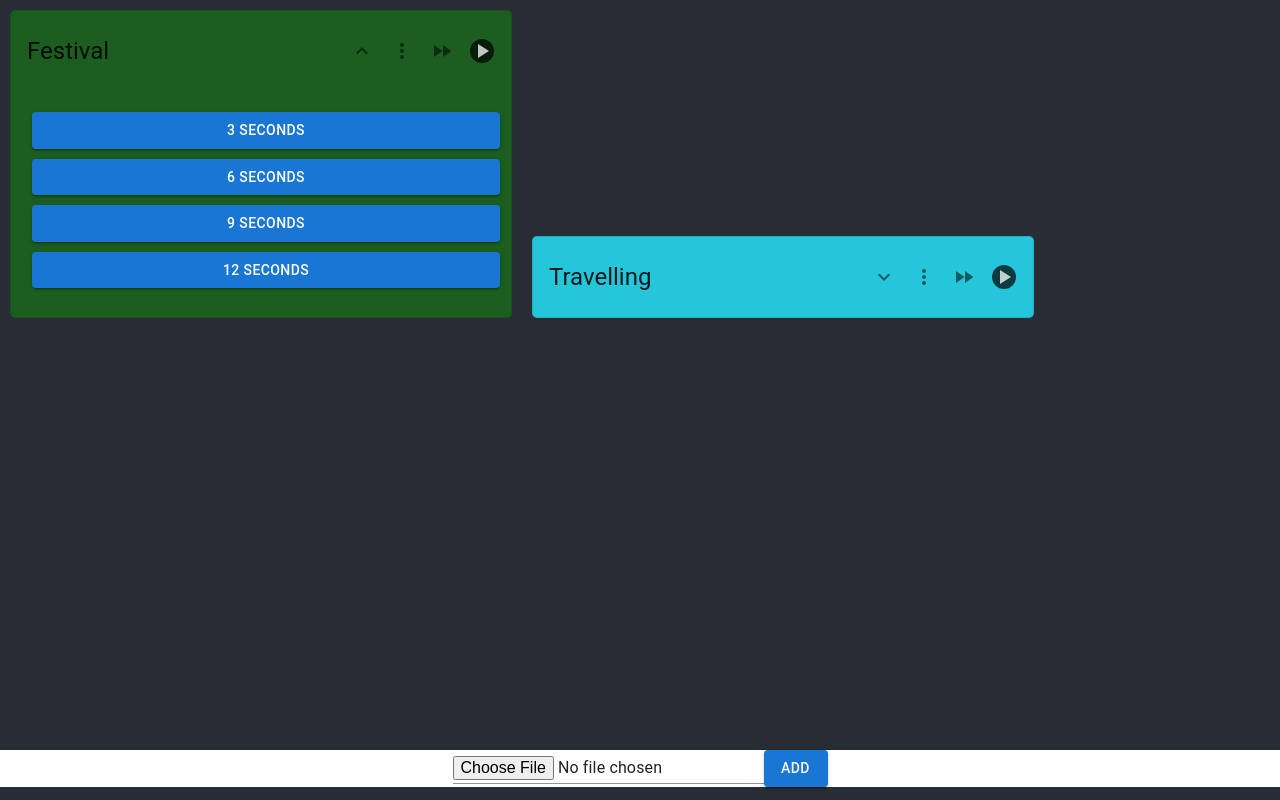
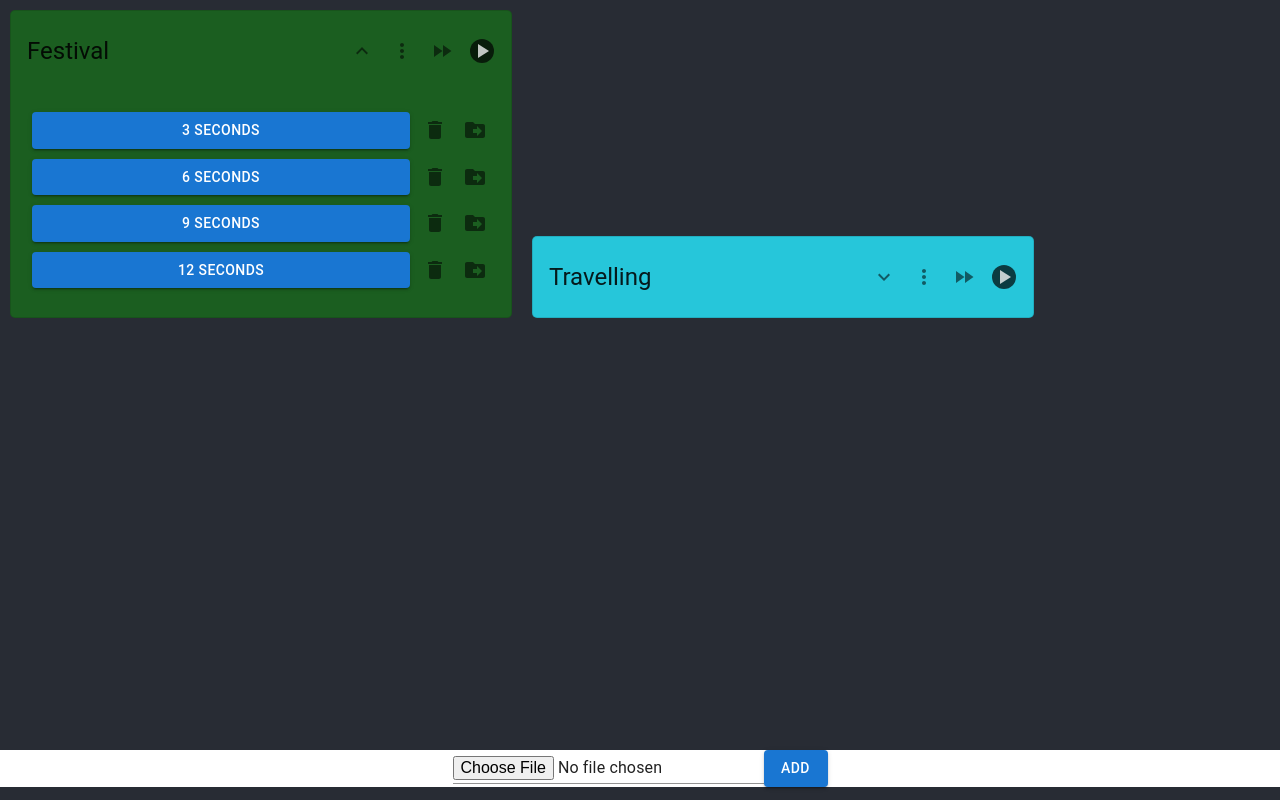
Before and after one commit to dillonz/ttrpg-music, a React (Create React App) app: page / in a window 1280 px wide. Both pictures are taken after a click on the button 362 px from the left and 51 px from the top of the page. Built offline with nearby package versions, Linux system fonts and the light colour scheme.

Commit message:
Improved buttons and groups

```diff
--- a/src/components/SoundButton.tsx
+++ b/src/components/SoundButton.tsx
@@ -1,23 +1,40 @@
-import React from 'react';
+import React, { useState } from 'react';
 import Button from '@mui/material/Button';
 import { makeStyles } from '@material-ui/core/styles';
+import { IconButton } from '@mui/material';
+import { Delete, DeleteForever, DriveFileMove } from '@mui/icons-material';
 
 interface SoundButtonProps {
   name: string;
   path: string;
+  index: number;
+  indexPlayingInGroup: number;
+  playSpecificAudio: (index: number) => void;
 }
 
-const SoundButton: React.FC<SoundButtonProps> = ({ name, path }) => {
-    const playAudio = () => {
-        const audio = new Audio(path);
-        audio.play();
-    };
+const SoundButton: React.FC<SoundButtonProps> = ({ name, path, index, indexPlayingInGroup, playSpecificAudio }) => {
+    let [state, setState] = React.useState({ confirming: false });
 
+    const onDeleteClick = () => {
+        if (state.confirming)
+        {
+            //Delete
+        }
+        else
+        {
+            setState({...state, confirming: true})
+        }
+    }
     return (
+        <span
+            style={{
+                display: 'flex'
+            }}
+        >
             <Button
-            onClick={playAudio}
+                onClick={() => playSpecificAudio(index)}
                 variant="contained"
-            color="primary"
+                color={index === indexPlayingInGroup ? "secondary" : "primary" }
                 key={path}
                 style={{
                     width: "100%",
@@ -26,6 +43,15 @@ const SoundButton: React.FC<SoundButtonProps> = ({ name, path }) => {
             >
                 {name}
             </Button>
+            <IconButton
+                onClick={onDeleteClick}
+            >
+                {state.confirming ? <DeleteForever /> : <Delete />}
+            </IconButton>
+            <IconButton>
+                <DriveFileMove />
+            </IconButton>
+        </span>
     );
 };
 
--- a/src/components/SoundGroup.tsx
+++ b/src/components/SoundGroup.tsx
@@ -20,13 +20,13 @@ interface SoundGroupState {
     expanded: boolean;
     indexPlaying: number;
     shuffledOrder: number[];
+    audioIndexTryingToPlay: number;
 }
 
 const soundGroupStyles = makeStyles(() => ({
     card: {
         width: '500px',
         borderRadius: 16,
-        overflow: 'hidden',
         margin: "10px",
         display: "inline-block",
     },
@@ -35,6 +35,9 @@ const soundGroupStyles = makeStyles(() => ({
         float: 'left',
         width: "95%",
         textAlign: 'left',
+        fontWeight: 'bold',
+        overflow: 'auto',
+        fontSize: '32px',
     },
     headerAction: {
         textAlign: 'right',
@@ -45,7 +48,7 @@ const soundGroupStyles = makeStyles(() => ({
 const SoundGroup: React.FC<SoundGroupProps> = ({ group, isPlaying, onPlay, index }) => {
     const styles = soundGroupStyles();
 
-    const [state, setState] = React.useState<SoundGroupState>({expanded: false, indexPlaying:-1, shuffledOrder: []});
+    const [state, setState] = React.useState<SoundGroupState>({expanded: false, indexPlaying:-1, shuffledOrder: [], audioIndexTryingToPlay: -1});
 
     const [playingSound, setPlayingSound] = React.useState<HTMLAudioElement | undefined>(undefined)
 
@@ -62,16 +65,12 @@ const SoundGroup: React.FC<SoundGroupProps> = ({ group, isPlaying, onPlay, index
         console.log("start", index, ixArr, isPlaying)
         if (isPlaying)
         {
-            console.log("inner", isPlaying);
             const audio = new Audio(group.audio[ixArr[index]].path);
-            console.log(audio);
             audio.addEventListener("ended", () => {
-                startSound(index + 1, ixArr);
+                nextAudio();
             });
             audio.play();
-            console.log("played");
             setPlayingSound(audio);
-            setState({...state, indexPlaying: index, shuffledOrder: ixArr});
             return audio;
         }
     };
@@ -86,6 +85,7 @@ const SoundGroup: React.FC<SoundGroupProps> = ({ group, isPlaying, onPlay, index
         else
         {
             audio.pause();
+            audio.srcObject = null;
         }
     }
 
@@ -98,46 +98,80 @@ const SoundGroup: React.FC<SoundGroupProps> = ({ group, isPlaying, onPlay, index
         }
     };
 
-    const onSkip = () => {
-        if (playingSound)
+    const nextAudio = () => {
+        playingSound?.pause();
+        if (playingSound) playingSound.srcObject = null;
+        setState({ ...state, indexPlaying: (state.indexPlaying + 1) % group.audio.length });
+    };
+
+    const setIndex = (audioIndex: number) => {
+        console.log("isplaying", isPlaying)
+        if (isPlaying)
+        {
+            setState({...state, indexPlaying: state.shuffledOrder.indexOf(audioIndex)});
+        }
+        else
+        {
+            setState({ ...state, audioIndexTryingToPlay: audioIndex });
+            console.log('trying og', state.audioIndexTryingToPlay)
+            handlePlayClick();
+        }
+    }
+
+    const playPause = () => {
+        if (isPlaying)
+        {
+            let tempArr = [];
+            console.log("trying", state.audioIndexTryingToPlay)
+            if (state.audioIndexTryingToPlay >= 0)
+            {
+                tempArr.push(state.audioIndexTryingToPlay)
+                setState({ ...state, audioIndexTryingToPlay: -1});
+            }
+            while(tempArr.length < group.audio.length){
+                var r = Math.floor(Math.random() * group.audio.length);
+                if(tempArr.indexOf(r) === -1) tempArr.push(r);
+            }
+            setState({...state, shuffledOrder: tempArr, indexPlaying: 0})
+        }
+        else if (playingSound)
+        {
+            setState({ ...state, indexPlaying: -1, shuffledOrder: [] });
+        }
+    }
+
+    // Start and stop playing
+    useEffect(() => {
+        playPause();
+    }, [isPlaying])
+
+    // Handle playing index change
+    useEffect(() => {
+        console.log(state.indexPlaying);
+        // When we were playing but have stopped, fade out
+        if (state.indexPlaying < 0 && playingSound)
         {
             fadeOut(playingSound);
-            const audio = startSound(state.indexPlaying + 1, state.shuffledOrder);
+        }
+        // When we were not playing, but have started, fade in
+        else if (state.indexPlaying >= 0 && !playingSound)
+        {
+            const audio = startSound(0, state.shuffledOrder);
             if (audio)
             {
                 audio.volume = 0;
                 fadeIn(audio);
             }
         }
-    };
+        // When we change the audio clip, skip to it
+        else
+        {
+            playingSound?.pause();
+            if (playingSound) playingSound.srcObject = null;
+            startSound(state.indexPlaying + 1, state.shuffledOrder);
+        }
+    }, [state.indexPlaying])
 
-    useEffect(() => {
-        if (isPlaying)
-        {
-            let tempArr = [];
-            while(tempArr.length < group.audio.length){
-                var r = Math.floor(Math.random() * group.audio.length);
-                if(tempArr.indexOf(r) === -1) tempArr.push(r);
-            }
-            setState({...state, shuffledOrder: tempArr})
-            console.log(state);
-            const audio = startSound(0, tempArr);
-            if (audio)
-            {
-                audio.volume = 0;
-                fadeIn(audio);
-            }
-        }
-        else if (playingSound)
-        {
-            fadeOut(playingSound);
-        }
-    }, [isPlaying])
-
-    // Handle playing index change
-    useEffect(() => {
-
-    }, [state.indexPlaying])
 
     return (
     <Card
@@ -162,7 +196,7 @@ const SoundGroup: React.FC<SoundGroupProps> = ({ group, isPlaying, onPlay, index
                         <IconButton
                             aria-label="settings"
                             className={styles.headerAction}
-                            onClick={onSkip}
+                            onClick={nextAudio}
                         >
                             <FastForward />
                         </IconButton>
@@ -171,6 +205,7 @@ const SoundGroup: React.FC<SoundGroupProps> = ({ group, isPlaying, onPlay, index
                 }
                 title={group.groupName}
                 className={styles.header}
+                // titleTypographyProps={{variant: 'h1' }}
             />
             <Collapse
                 in={state.expanded}
@@ -178,8 +213,14 @@ const SoundGroup: React.FC<SoundGroupProps> = ({ group, isPlaying, onPlay, index
             >
                 <CardContent>
                     {
-                        group.audio.map((audio) => (
-                            <SoundButton name={audio.name} path={audio.path}/>
+                        group.audio.map((audio, index) => (
+                            <SoundButton
+                                name={audio.name}
+                                path={audio.path}
+                                index={index}
+                                indexPlayingInGroup={state.shuffledOrder[state.indexPlaying]}
+                                playSpecificAudio={setIndex}
+                            />
                         ))
                     }
                 </CardContent>
```
Lines whose indentation alone changed are shown as unchanged.
